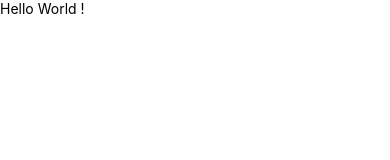
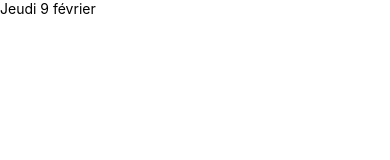
Before and after one commit to Antoine-Goncalves14/react-native-tasks-app, a React Native app: screen / in a window 390 px wide. Shown: the top 160 px of the page. Built offline with nearby package versions, Linux system fonts and the light colour scheme.

Commit message:
Premier composant : le Header + affihcer la date du jour

```diff
--- a/App.js
+++ b/App.js
@@ -1,8 +1,9 @@
 import React from 'react';
 import {StyleSheet, Text} from 'react-native';
+import TasksScreen from './src/screens/Tasks';
 
 const App = ({children, title}) => {
-  return <Text>Hello World !</Text>;
+  return <TasksScreen />;
 };
 
 const styles = StyleSheet.create({});
--- /dev/null
+++ b/src/components/Header/index.js
@@ -0,0 +1,38 @@
+import React from 'react';
+import {Text} from 'react-native';
+
+const days = [
+  'Dimanche',
+  'Lundi',
+  'Mardi',
+  'Mercredi',
+  'Jeudi',
+  'Vendredi',
+  'Samedi',
+];
+
+const months = [
+  'janvier',
+  'février',
+  'mars',
+  'avril',
+  'mai',
+  'juin',
+  'juillet',
+  'août',
+  'septembre',
+  'octobre',
+  'novembre',
+  'décembre',
+];
+
+export default function Header() {
+  const date = new Date();
+  return (
+    <>
+      <Text>{`${days[date.getDay()]} ${date.getDate()} ${
+        months[date.getMonth()]
+      }`}</Text>
+    </>
+  );
+}
--- /dev/null
+++ b/src/screens/Tasks/index.js
@@ -0,0 +1,10 @@
+import React from 'react';
+import Header from '../../components/Header';
+
+export default function TasksScreen() {
+  return (
+    <>
+      <Header />
+    </>
+  );
+}
```
